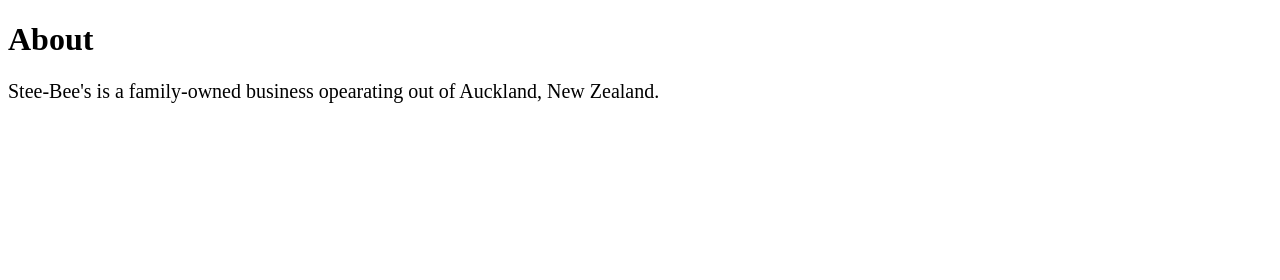
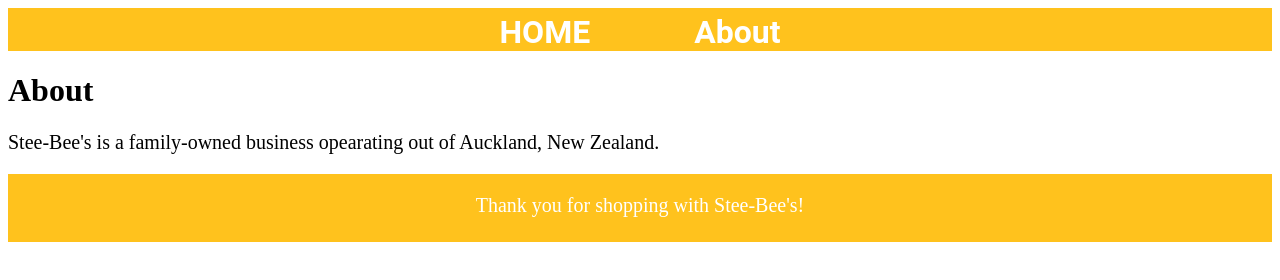
Before and after one commit to theScienceGenie/Stee-Bees-Website, a plain HTML site: page About/index.html in a window 1280 px wide. Drawn offline with Linux system fonts and the light colour scheme; files that its build step writes are made by us from their sources.

Commit message:
add header and footer

```diff
--- a/About/index.html
+++ b/About/index.html
@@ -10,8 +10,17 @@
 </head>
 
 <body>
+  <div class="header">
+      <a href="">HOME</a>
+      <a href="">About</a>
+  </div>
+
   <h1>About</h1>
   <p>Stee-Bee's is a family-owned business opearating out of Auckland, New Zealand.</p>
+
+  <div class="footer">
+      <p style="color:white">Thank you for shopping with Stee-Bee's!</p>
+  </div>
 </body>
 
 </html>
```
